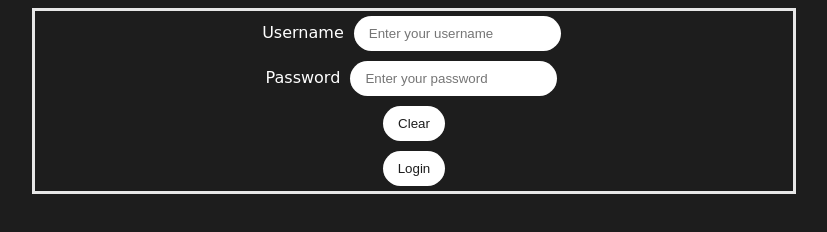
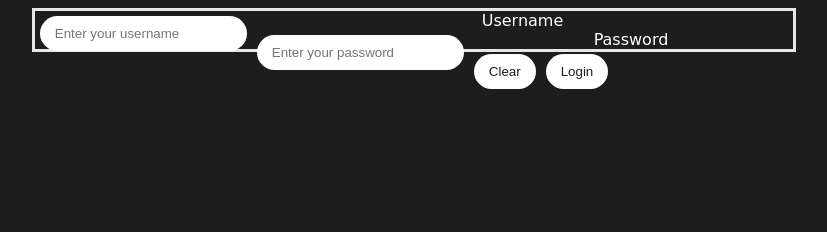
Before and after one commit to deep1327007/UI-UX, a plain HTML site: page Login/login.html in a window 1280 px wide. Shown: the whole page, without its empty margins (226-1053 px from the left). Drawn offline with Linux system fonts and the light colour scheme.

Commit message:
css improvements.

```diff
--- a/CSS/login.css
+++ b/CSS/login.css
@@ -20,7 +20,7 @@ body {
     padding: 10px 15px;
     margin: 5px;
     border: none;
-    text-align: left;
+    float: left;
   }
 
   button {
```
